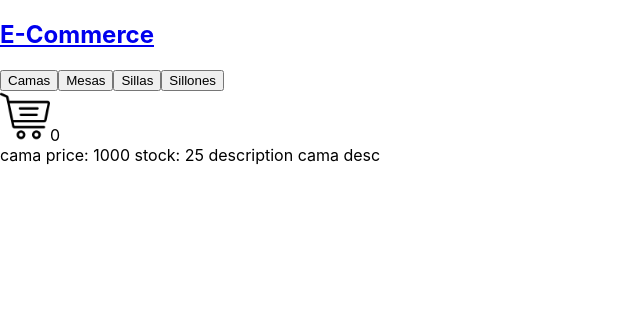
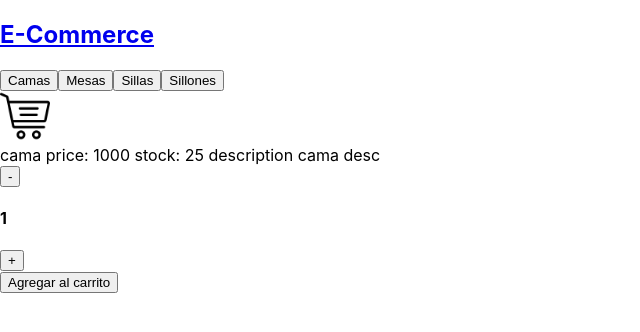
Before and after one commit to f00th/coderhouse-react, a React (Create React App) app: page /item/1 in a window 1280 px wide. Shown: the top 332 px of the page, without its empty margins (0-640 px from the left). Built offline with nearby package versions, Linux system fonts and the light colour scheme.

Commit message:
Entrega final v1

```diff
--- a/src/App.js
+++ b/src/App.js
@@ -3,19 +3,23 @@ import { BrowserRouter, Routes, Route } from "react-router-dom";
 import NavBar from "./components/NavBar/NavBar";
 import ItemListContainer from "./components/ItemListContainer/ItemListContainer";
 import ItemDetailContainer from "./components/ItemDetailContainer/ItemDetailContainer";
+import Cart from "./components/Cart/Cart";
+import { CartProvider } from "./context/CartContext";
 
 function App() {
   return (
     <div>
       <BrowserRouter>
+        <CartProvider>
           <NavBar />
           <Routes>
             <Route path='/' element={<ItemListContainer greeting={'Bienvenidos!'} />}/>
             <Route path='/category/:categoryId' element={<ItemListContainer />}/>
             <Route path='/item/:itemId' element={<ItemDetailContainer />} />
+            <Route path='/cart' element={<Cart />} />
             <Route path='*' element={<h1>404 NOT FOUND</h1>} />
           </Routes>
-
+        </CartProvider>
       </BrowserRouter>
     </div>
   );
--- /dev/null
+++ b/src/components/Cart/Cart.js
@@ -0,0 +1,28 @@
+import { useContext } from "react";
+import { CartContext } from "../../context/CartContext";
+import CartItem from "../CartItem/CartItem";
+import { NavLink } from "react-router-dom";
+
+const Cart = () => {
+    const { cart, clearCart, totalQuantity, total} = useContext(CartContext)
+
+    if(totalQuantity === 0 ) {
+        return (
+            <div>
+                <h1>El carrito no contiene items</h1>
+                <NavLink to='/'>Productos</NavLink>
+            </div>
+        )
+    }
+
+    return (
+        <div>
+            { cart.map(p => <CartItem key={p.id} {...p}/>) }
+            <h3>Total: ${total}</h3>
+            <button onClick={() => clearCart()}>Limpiar carrito</button>
+            <NavLink to='/checkout'>Finalizar compra</NavLink>
+        </div>
+    )
+}
+
+export default Cart
--- /dev/null
+++ b/src/components/CartItem/CartItem.js
@@ -0,0 +1,7 @@
+const CartItem = ({id, name, img, price}) => {
+    return (
+        <div>{name} {img} price: {price}</div>
+    )
+}
+
+export default CartItem
--- a/src/components/CartWidget/CartWidget.js
+++ b/src/components/CartWidget/CartWidget.js
@@ -1,12 +1,13 @@
+import { Link } from "react-router-dom";
 import cart from "./assets/cart-icon.png";
 import "./CartWidget.css";
 
 const CartWidget = () => {
+
     return (
-        <div>
-            <img src={cart} alt="cart-widget" className="cart-image"/>
-            0
-        </div>
+        <Link to='/cart'>
+            <img src={cart} alt='cartWidget' className='cart-image'/>
+        </Link>
     )
 }
 
--- /dev/null
+++ b/src/components/ItemCount/ItemCount.js
@@ -0,0 +1,32 @@
+import { useState } from "react"
+
+const ItemCount = ({stock, initial, onAdd}) => {
+    const [quantity, setQuantity] = useState(initial)
+
+    const increment = () => {
+        if(quantity < stock) {
+            setQuantity(quantity+1)
+        }
+    }
+
+    const decrement = () =>  {
+        if (quantity > 1) {
+            setQuantity(quantity-1)
+        }
+    }
+
+    return (
+        <div className='Counter'>
+            <div className='Controls'>
+                <button className='Button' onClick={decrement}>-</button>
+                <h4 className='Number'>{quantity}</h4>
+                <button className='Button' onClick={increment}>+</button>
+            </div>
+            <div>
+                <button className='Button' onClick={() => onAdd(quantity)} disable={!stock}>Agregar al carrito</button>
+            </div>
+        </div>
+    )
+}
+
+export default ItemCount
--- a/src/components/ItemDetail/ItemDetail.js
+++ b/src/components/ItemDetail/ItemDetail.js
@@ -1,6 +1,36 @@
+import { Link } from "react-router-dom"
+import { useContext, useState } from "react"
+import ItemCount from "../ItemCount/ItemCount"
+import { CartContext } from "../../context/CartContext"
+
 const ItemDetail = ({id, name, img, price, stock, description}) => {
+    const [quantityAdded, setQuantityAdded] = useState(0)
+
+    const { addItem } = useContext(CartContext)
+
+    const handleOnAdd = (quantity) => {
+        setQuantityAdded(quantity)
+
+        const item = {
+            id, name, price
+        }
+        addItem(item,quantity)
+    }
+
     return (
-        <div>{name} {img} price: {price} stock: {stock} description {description}</div>
+        <div>
+            <div>
+            {name} {img} price: {price} stock: {stock} description {description}
+            </div>
+            {
+                quantityAdded > 0 ? (
+                    <Link to='/cart' className='Option'>Ir al carrito</Link>
+                ) : (
+                    <ItemCount initial={1} stock={stock} onAdd={handleOnAdd}/>
+                )
+            }
+        </div>
+
     )
 }
 
--- /dev/null
+++ b/src/context/CartContext.js
@@ -0,0 +1,38 @@
+import { createContext, useState } from "react";
+
+export const CartContext = createContext({
+    cart: []
+})
+
+export const CartProvider = ({ children }) => {
+    const [cart, setCart] = useState([])
+
+    console.log(cart)
+
+    const addItem = (item, quantity) => {
+        if(!isInCart(item.id)) {
+            setCart(prev => [...prev, {...item, quantity}])
+        } else {
+            console.error('El prodcuto ya fue agregado')
+        }
+    }
+
+    const removeItem = (itemId) => {
+        const cartUpdated = cart.filter(prod => prod.id !== itemId)
+        setCart(cartUpdated)
+    }
+
+    const clearCart = () => {
+        setCart([])
+    }
+
+    const isInCart = (itemId) => {
+        return cart.some(prod => prod.id === itemId)
+    }
+
+    return (
+        <CartContext.Provider value={{ cart, addItem, removeItem, clearCart}}>
+            {children}
+        </CartContext.Provider>
+    )
+}
```
Lines whose indentation alone changed are shown as unchanged.
